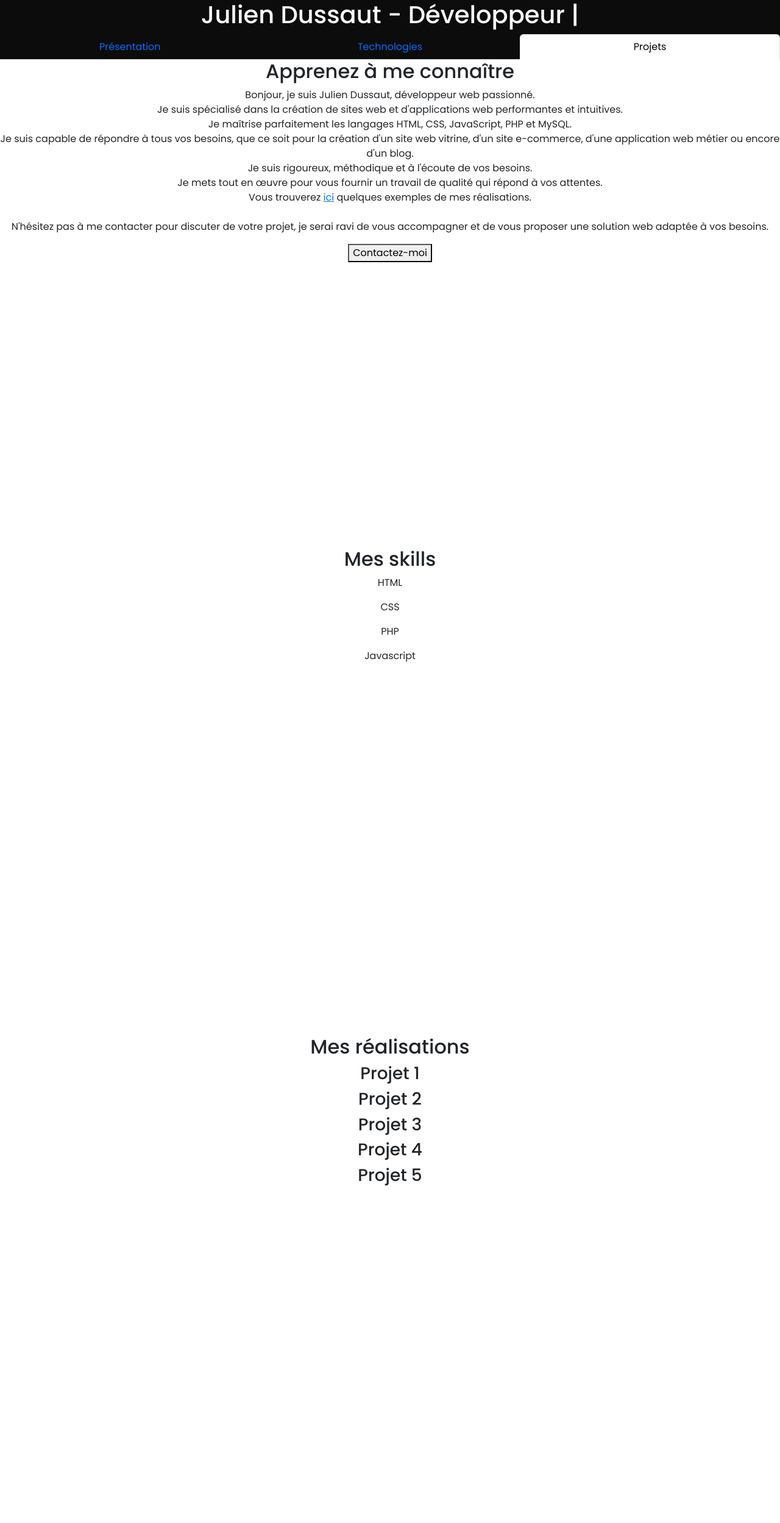
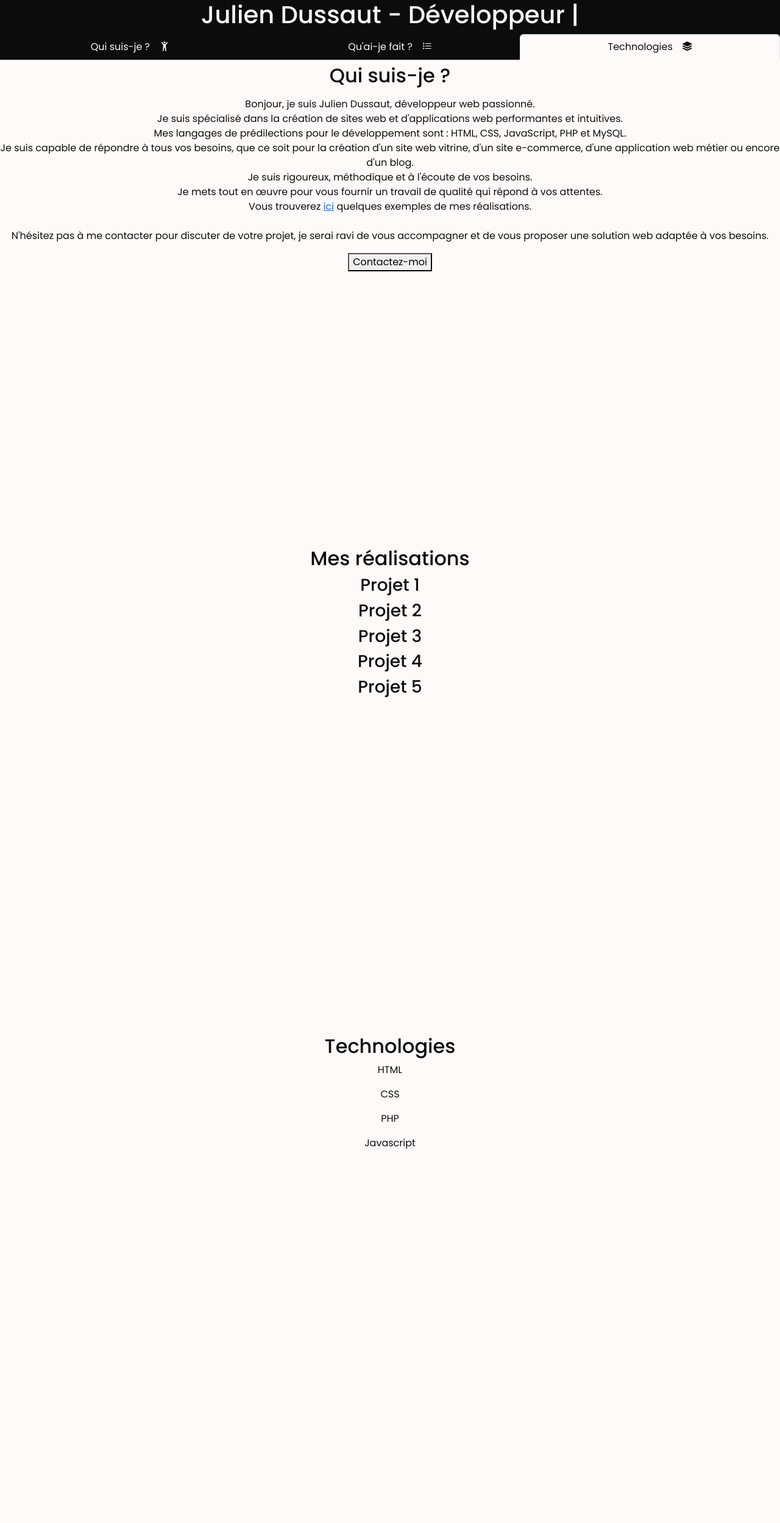
Before and after one commit to Julien-Dussaut/Julien-Dussaut.github.io, a PHP site: page / in a window 1280 px wide. Shown: the whole page at 61% size. After the commit the page ends 1885 px from the top, so only its background shows below. Run offline with PHP 8.4, Linux system fonts and the light colour scheme.

Commit message:
Ajout du système d'onglets.

```diff
--- a/css/styles.css
+++ b/css/styles.css
@@ -1,16 +1,42 @@
 @import url('https://fonts.googleapis.com/css2?family=Poppins:ital,wght@0,100;0,200;0,300;0,400;0,500;0,600;0,700;0,800;0,900;1,100;1,200;1,300;1,400;1,500;1,600;1,700;1,800;1,900&display=swap');
+
+html {
+  --black-color: #0C0C0C;
+  --white-color: #FFFAFA;
+}
 
 body {
   font-family: Poppins;
-  --bs-nav-tabs-border-color: red;
 }
 header {
-  background-color: #0C0C0C;
-  color: #FFFAFA;
+  background-color: var(--black-color);
+  color: var(--white-color);
 }
-.nav-item:hover {
-  border-color: var(--bs-nav-tabs-border-color);
+.active {
+  background-color: var(--white-color);
 }
-main section {
+main {
+  background-color: var(--white-color);
+  color: var(--black-color);
+}
 
+.nav {
+  border: none;
 }
+
+#menu .nav-link {
+  color: var(--white-color);
+  background-color: var(--black-color);
+}
+
+#menu .active {
+  color: var(--black-color);
+  background-color: var(--white-color);
+  border-bottom: none;
+}
+
+#menu .nav-link:hover {
+  color: var(--black-color);
+  background-color: var(--white-color);
+  border-bottom: none;
+}
--- a/index.html
+++ b/index.html
@@ -14,26 +14,27 @@
     <nav>
       <ul id="menu" class="nav nav-tabs">
         <li class="nav-item col-4">
-          <a class="nav-link" href="#presentation">Présentation</a>
+          <a class="nav-link" href="#presentation">Qui suis-je ?&emsp;<i class="bi bi-person-arms-up"></i></a>
         </li>
         <li class="nav-item col-4">
-        <a class="nav-link" href="#skills">Technologies</a>
+          <a class="nav-link" href="#projets">Qu'ai-je fait ?&emsp;<i class="bi bi-list-task"></i></a>
         </li>
         <li class="nav-item col-4">
-          <a class="nav-link" href="#projets">Projets</a>
+        <a class="nav-link" href="#skills">Technologies&emsp;<i class="bi bi-stack"></i></a>
         </li>
       </ul>
     </nav>
   </header>
 
   <main data-bs-spy="scroll" data-bs-target="#menu" data-bs-smooth-scroll="true">
+
     <section class="vh-100">
 
-      <h2 id="presentation">Apprenez à me connaître</h2>
+      <h2 class="p-2" id="presentation">Qui suis-je ?</h2>
         <p>
           Bonjour, je suis Julien Dussaut, développeur web passionné.<br>
           Je suis spécialisé dans la création de sites web et d'applications web performantes et intuitives.<br>
-          Je maîtrise parfaitement les langages HTML, CSS, JavaScript, PHP et MySQL.<br>
+          Mes langages de prédilections pour le développement sont : HTML, CSS, JavaScript, PHP et MySQL.<br>
           Je suis capable de répondre à tous vos besoins, que ce soit pour la création d'un site web vitrine, d'un site e-commerce, d'une application web métier ou encore d'un blog.<br>
           Je suis rigoureux, méthodique et à l'écoute de vos besoins.<br>
           Je mets tout en œuvre pour vous fournir un travail de qualité qui répond à vos attentes.<br>
@@ -46,18 +47,8 @@
 
     <section class="vh-100">
 
-      <h2 id="skills">Mes skills</h2>
-      <p>HTML</p>
-      <p>CSS</p>
-      <p>PHP</p>
-      <p>Javascript</p>
+      <h2 id="projets">Mes réalisations</h2>
 
-    </section>
-
-    <section class="vh-100">
-
-      <h2 id="projets">Mes réalisations</h2>
-        <div class="slider">
           <article class="projet-1 activeProjet">
             <h3>Projet 1</h3>
           </article>
@@ -73,9 +64,19 @@
           <article class="projet-5">
             <h3>Projet 5</h3>
           </article>
-        </div>
 
     </section>
+
+    <section class="vh-100">
+
+      <h2 id="skills">Technologies</h2>
+      <p>HTML</p>
+      <p>CSS</p>
+      <p>PHP</p>
+      <p>Javascript</p>
+
+    </section>
+
   </main>
 
 
```
Also changed, not shown: test.php (added).
